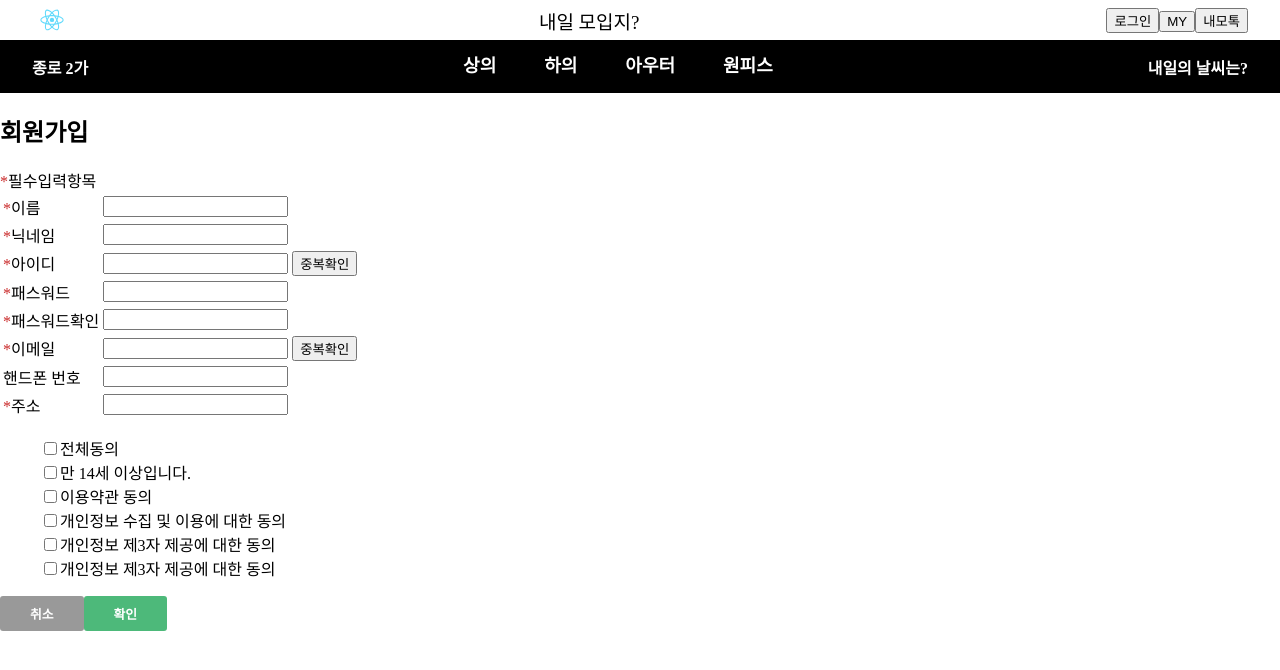
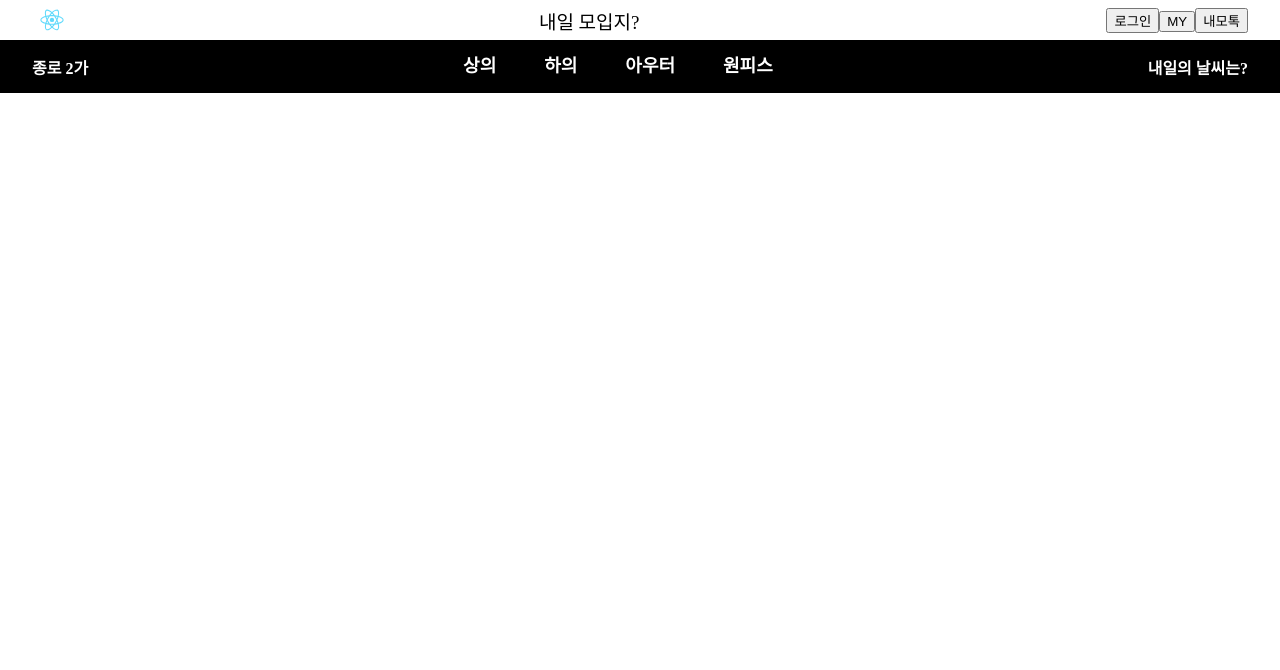
Before and after one commit to yengs/NEMO-react, a React (Create React App) app in the folder nemo-project/: page / in a window 1280 px wide. Shown: the top 670 px of the page. Built offline with nearby package versions, Linux system fonts and the light colour scheme.

Commit message:
remove Join from app.js

```diff
--- a/nemo-project/src/App.js
+++ b/nemo-project/src/App.js
@@ -1,12 +1,10 @@
 import './common.css';
 import Header from './Header';
-import Join from './Join';
 
 function App() {
   return (
     <div className="App">
       <Header />
-      <Join />
     </div>
   );
 }
```
